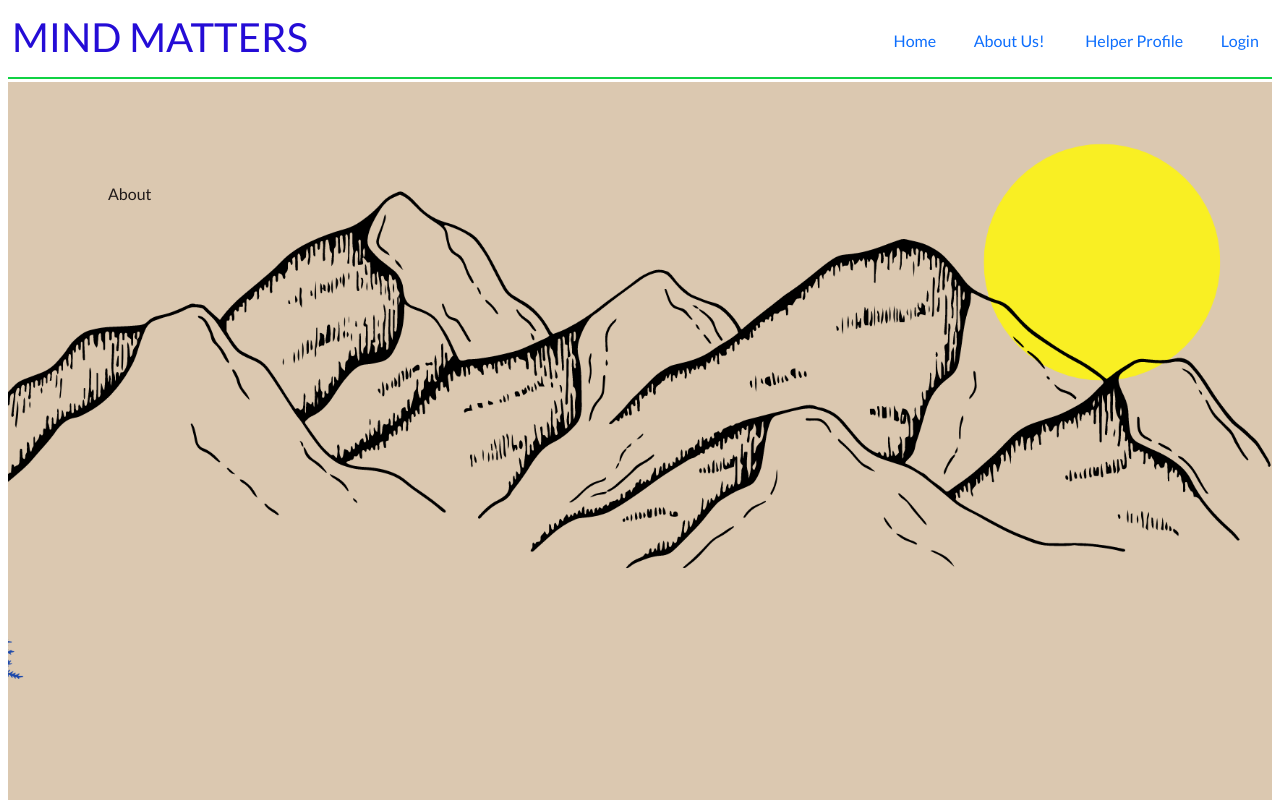
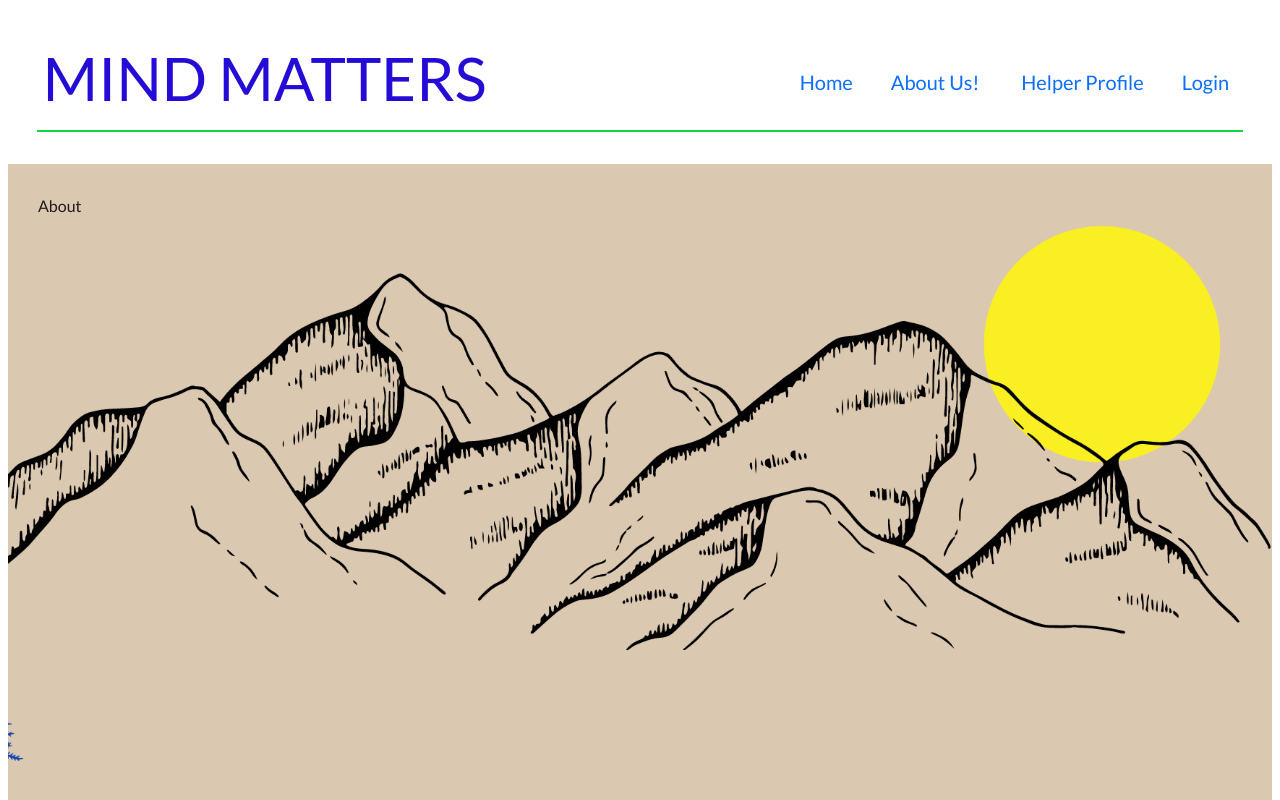
Before and after one commit to shristi-rks/Final-Project, a React (Create React App) app: page /about in a window 1280 px wide. Shown: the top 800 px of the page. Built offline with nearby package versions, Linux system fonts and the light colour scheme; no server answers.

Commit message:
finalize home page css

```diff
--- a/src/index.css
+++ b/src/index.css
@@ -11,14 +11,16 @@
   display: flex;
   align-items: center;
   /* max-width: 1600px; */
-  margin: 0.2em;
+  margin: 2em;
   border-bottom: 2px solid rgb(16, 210, 68);
 }
 .navbar h1 {
   color: rgb(36, 12, 214);
+  font-size: 60px;
 }
 .navbar .links {
   margin-left: auto;
+  font-size: 20px;
 }
 .navbar a {
   margin-left: 16px;
@@ -42,7 +44,8 @@
   background: url("../public/images/design0.png")
     no-repeat center;
   background-size: cover;
-  padding: 100px;
+  height: max-content;
+  padding: 30px;
   overflow: hidden;
   height: 100vh;
   color: rgb(32, 26, 26);
```
